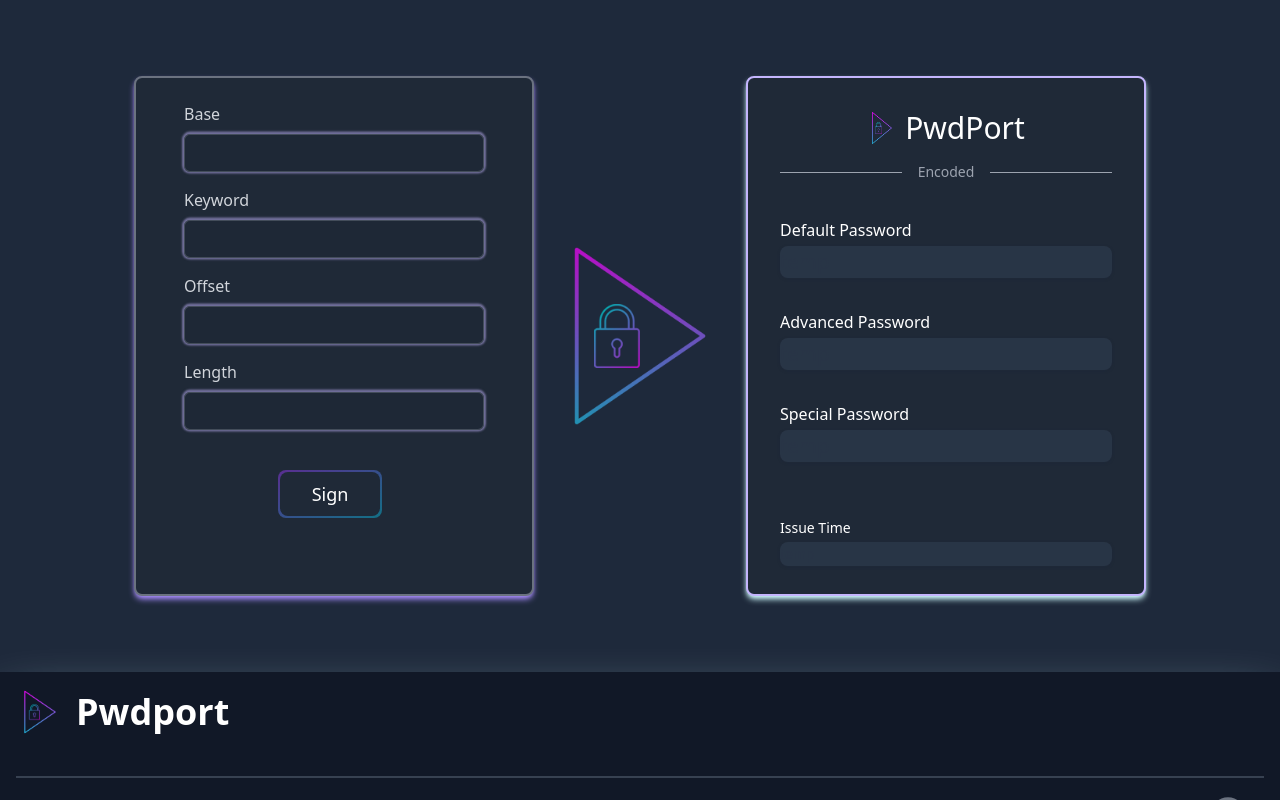
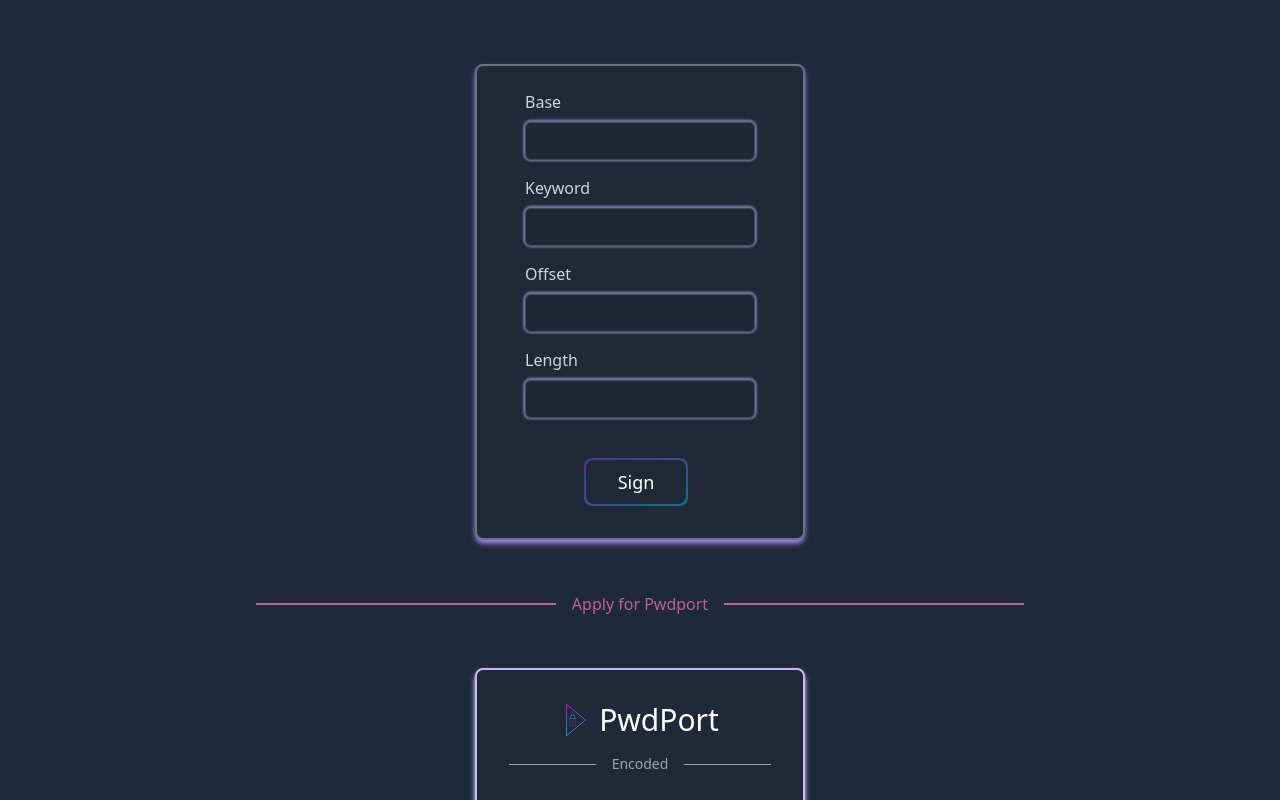
Before and after one commit to mmqnym/Pwdport, a React (Create React App) app: page / in a window 1280 px wide. Shown: the top 800 px of the page. Built offline with nearby package versions, Linux system fonts and the light colour scheme.

Commit message:
v1 completed

```diff
--- a/src/App.tsx
+++ b/src/App.tsx
@@ -27,6 +27,10 @@ function App() {
     issueTime: "",
   });
 
+  const [resMsg, setResMsg] = useState<string>("Apply for Pwdport");
+
+  const resRef = React.useRef<HTMLDivElement>(null);
+
   useEffect(() => {
     let originalPwd = form.base;
     let keyword = form.keyword;
@@ -35,7 +39,11 @@ function App() {
 
     if (originalPwd !== "" && keyword !== "" && offset >= 0 && length >= 1) {
       setRes(generatePwd(originalPwd, keyword, offset, length));
+      setResMsg("Your Pwdport is issued");
       notify("Your Pwdport is issued!", true);
+      if (document.body.clientWidth <= 1000) {
+        resRef.current!.scrollIntoView({ behavior: "smooth" });
+      }
     } else {
       if (didmount < 2) {
         didmount++;
@@ -47,9 +55,22 @@ function App() {
 
   return (
     <div className="App box-border">
-      <div className="flex h-[84vh] w-full items-center justify-evenly bg-slate-800 px-[10%] py-[2.5%] 2xl:h-[84vh] 2xl:px-[15%]">
+      <div className="flex w-full flex-col items-center justify-evenly space-y-8 bg-slate-800 px-[10%] py-[5%] 2xl:h-[85vh] 2xl:flex-row 2xl:gap-0">
         <InputFrame setForm={setForm} form={false} />
-        <img src={Logo} alt="logo" width={200} className="animate-pulse-slow" />
+        <img
+          src={Logo}
+          alt="logo"
+          width={200}
+          className="hidden animate-pulse-slow 2xl:block"
+        />
+        <div
+          className="relative flex w-full items-center py-5 md:w-3/4 2xl:hidden"
+          ref={resRef}
+        >
+          <div className="flex-grow border-b-2 border-pink-400/75"></div>
+          <span className="mx-4 flex-shrink text-pink-400/75">{resMsg}</span>
+          <div className="flex-grow border-b-2 border-pink-400/75"></div>
+        </div>
         <OuputFrame
           default={encodeRes.default}
           advanced={encodeRes.advanced}
--- a/src/Footer.tsx
+++ b/src/Footer.tsx
@@ -3,7 +3,7 @@ import Logo from "./logo.png";
 
 function Footer() {
   return (
-    <footer className="h-[16vh] w-full bg-gray-900 p-4 shadow-[0_35px_60px_-8px] shadow-cyan-100 2xl:h-[16vh]">
+    <footer className="w-full bg-gray-900 p-4 shadow-[0_35px_60px_-8px] shadow-cyan-100 2xl:h-[15vh]">
       <div className="flex items-center">
         <img src={Logo} className="mr-3 h-12" alt="Pwdport Logo" />
         <span className="self-center whitespace-nowrap text-4xl font-semibold text-white">
--- a/src/InputFrame.tsx
+++ b/src/InputFrame.tsx
@@ -13,12 +13,12 @@ interface FormComponentHookType {
 
 function InputFrame({ setForm }: FormComponentHookType) {
   return (
-    <div className="h-[520px] w-[400px] rounded-lg border-2 border-gray-500 bg-gray-800 p-12 py-6 shadow-md shadow-violet-400">
+    <div className="w-[270px] rounded-lg border-2 border-gray-500 bg-gray-800 p-12 py-6 shadow-md shadow-violet-400 md:w-[330px] 2xl:h-[500px] 2xl:w-[350px]">
       <form autoComplete="off">
         <div className="group">
           <label
             htmlFor="base-input"
-            className="text-md mb-2 block text-left font-medium text-gray-300 duration-700 group-focus-within:translate-x-[40%] group-focus-within:text-2xl group-focus-within:text-violet-300"
+            className="text-md mb-2 block text-left font-medium text-gray-300 duration-700 group-focus-within:translate-x-[33%] group-focus-within:text-2xl group-focus-within:text-violet-300 md:group-focus-within:translate-x-[37%] 2xl:group-focus-within:translate-x-[40%]"
           >
             Base
           </label>
@@ -31,7 +31,7 @@ function InputFrame({ setForm }: FormComponentHookType) {
         <div className="group">
           <label
             htmlFor="keyword-input"
-            className="text-md mb-2 block text-left font-medium text-gray-300 duration-700 group-focus-within:translate-x-[34%] group-focus-within:text-2xl group-focus-within:text-violet-300"
+            className="text-md mb-2 block text-left font-medium text-gray-300 duration-700 group-focus-within:translate-x-[22%] group-focus-within:text-2xl group-focus-within:text-violet-300 md:group-focus-within:translate-x-[27%] 2xl:group-focus-within:translate-x-[31%]"
           >
             Keyword
           </label>
@@ -45,7 +45,7 @@ function InputFrame({ setForm }: FormComponentHookType) {
         <div className="group mb-4">
           <label
             htmlFor="offset-input"
-            className="text-md mb-2 block text-left font-medium text-gray-300 duration-700 group-focus-within:translate-x-[37%] group-focus-within:text-2xl group-focus-within:text-violet-300"
+            className="text-md mb-2 block text-left font-medium text-gray-300 duration-700 group-focus-within:translate-x-[27%] group-focus-within:text-2xl group-focus-within:text-violet-300 md:group-focus-within:translate-x-[33%] 2xl:group-focus-within:translate-x-[35%]"
           >
             Offset
           </label>
@@ -64,7 +64,7 @@ function InputFrame({ setForm }: FormComponentHookType) {
         <div className="group mb-10">
           <label
             htmlFor="length-input"
-            className="text-md mb-2 block text-left font-medium text-gray-300 duration-700 group-focus-within:translate-x-[37%] group-focus-within:text-2xl group-focus-within:text-violet-300"
+            className="text-md mb-2 block text-left font-medium text-gray-300 duration-700 group-focus-within:translate-x-[27%] group-focus-within:text-2xl group-focus-within:text-violet-300 md:group-focus-within:translate-x-[33%] 2xl:group-focus-within:translate-x-[35%]"
           >
             Length
           </label>
--- a/src/OutputFrame.tsx
+++ b/src/OutputFrame.tsx
@@ -21,7 +21,7 @@ function OuputFrame(props: EncodeResultType) {
   return (
     <div
       id="pwdResult"
-      className="h-[520px] w-[400px] rounded-lg border-2 border-violet-300 bg-gray-800 p-8 shadow-md shadow-cyan-100"
+      className="w-[270px] rounded-lg border-2 border-violet-300 bg-gray-800 p-8 shadow-md shadow-cyan-100 md:w-[330px] lg:h-[500px] 2xl:h-[500px] 2xl:w-[350px]"
     >
       <div className="flex flex-row justify-center gap-2">
         <img src={Logo} alt="logo" width={30}></img>
```
